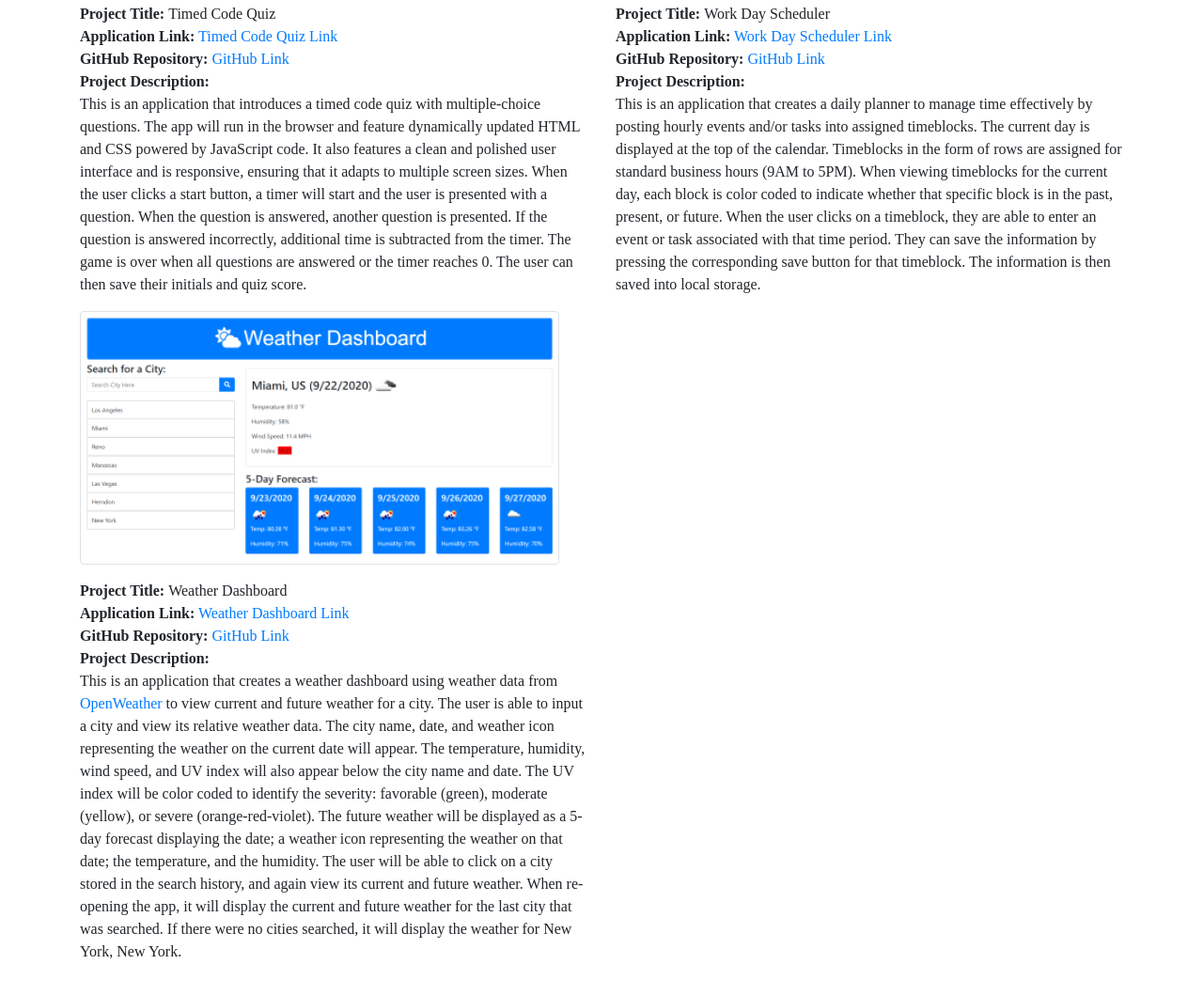
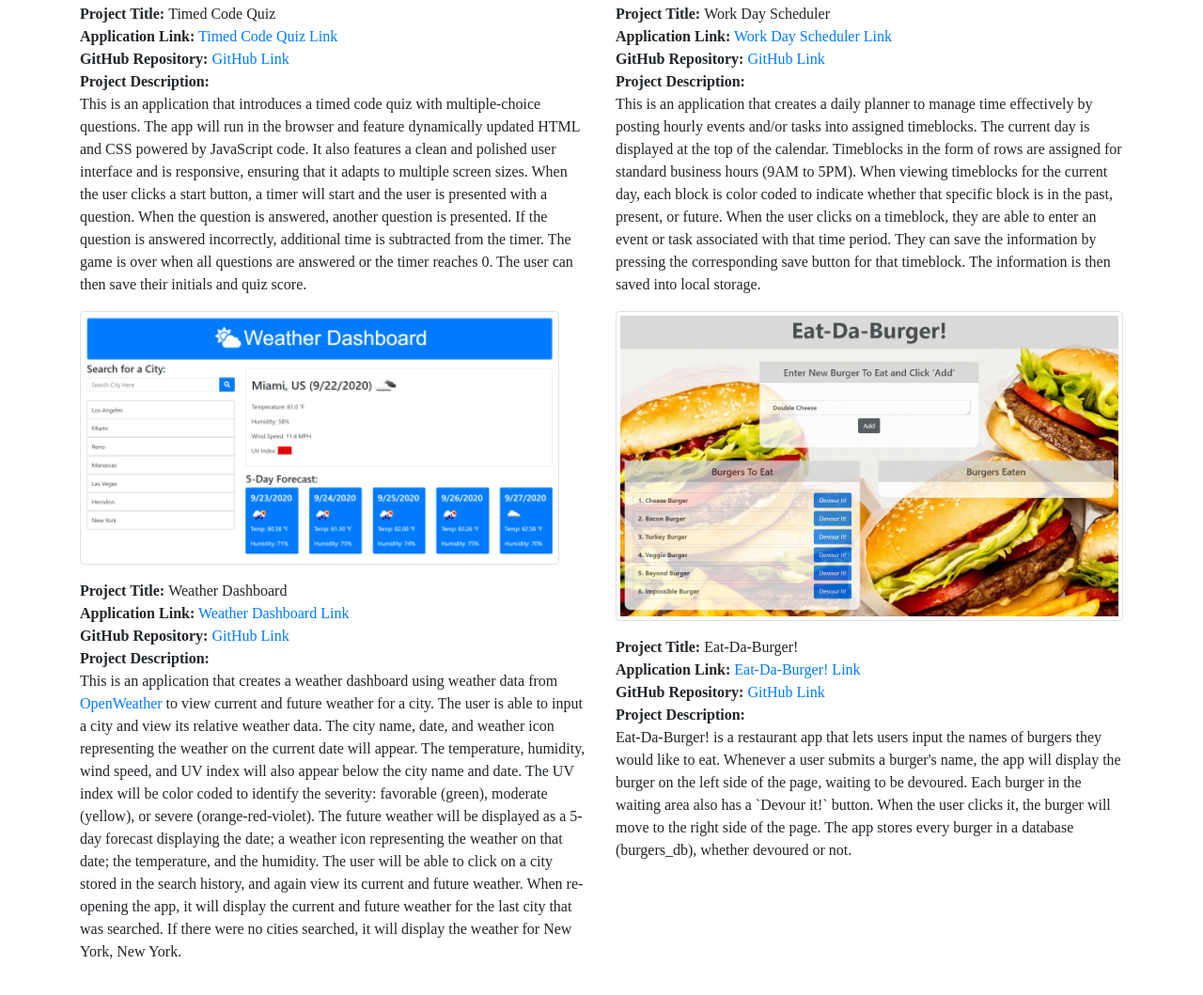
Before and after one commit to ed-sivick/8-updated_portfolio, a plain HTML site: page webDev.html in a window 1280 px wide. Shown: the part 1555-2614 px from the top of the page at 94% size. Drawn offline with nearby package versions, Linux system fonts and the light colour scheme.

Commit message:
update webDev html file and README image

```diff
--- a/webDev.html
+++ b/webDev.html
@@ -189,8 +189,25 @@
                         searched, it will display the weather for New York, New York.
                     </p>
                 </div>
-                <!-- main Grid: Row 4, Col 2 empty -->
+                <!-- main Grid: Row 4, Col 2 -->
                 <div class="col-sm-12 col-md-6 col-lg-6">
+                    <img src="assets/images/add1.png"
+                        alt="image of burger logger app showing Add a new Burger card, Burgers To Eat card, and Burgers Eaten card "
+                        class="img-thumbnail img-btm img-ctr">
+                    <p class="about"> <strong>Project Title: </strong>Eat-Da-Burger!<br>
+                        <strong>Application Link:</strong> <a
+                            href="https://arcane-inlet-67971.herokuapp.com/">Eat-Da-Burger! Link</a>
+                        <br>
+                        <strong>GitHub Repository:</strong> <a href="https://github.com/ed-sivick/13-burger">GitHub
+                            Link</a>
+                        <br>
+                        <strong>Project Description:</strong><br>
+                        Eat-Da-Burger! is a restaurant app that lets users input the names of burgers they would like to
+                        eat. Whenever a user submits a burger's name, the app will display the burger on the left side
+                        of the page, waiting to be devoured. Each burger in the waiting area also has a `Devour it!`
+                        button. When the user clicks it, the burger will move to the right side of the page. The app
+                        stores every burger in a database (burgers_db), whether devoured or not.
+                    </p>
                 </div>
             </div>
         </div>
```
Also changed, not shown: assets/images/add1.png (added).
